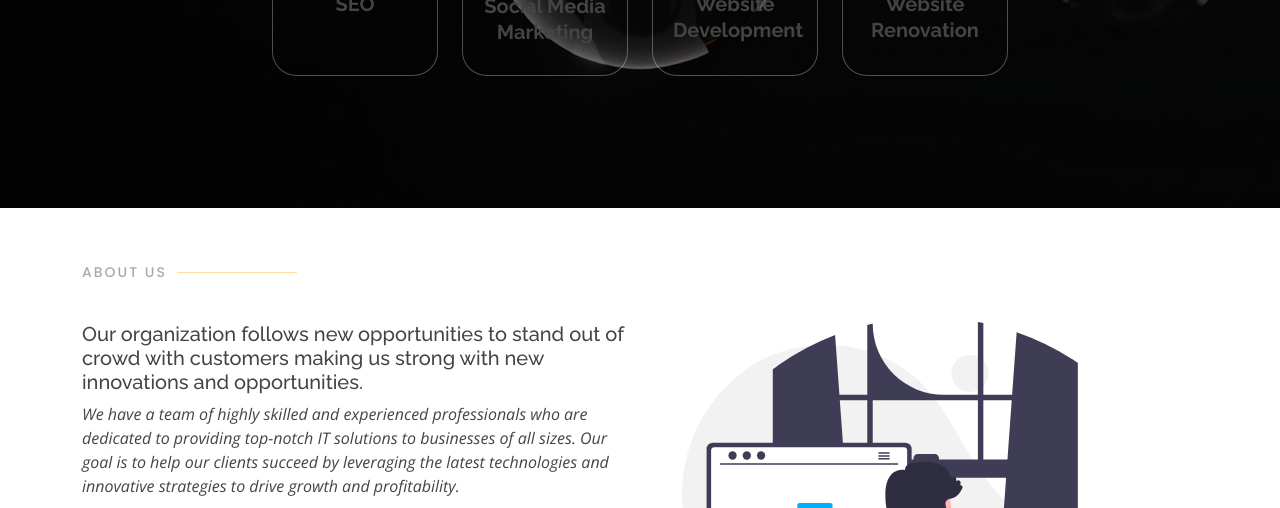
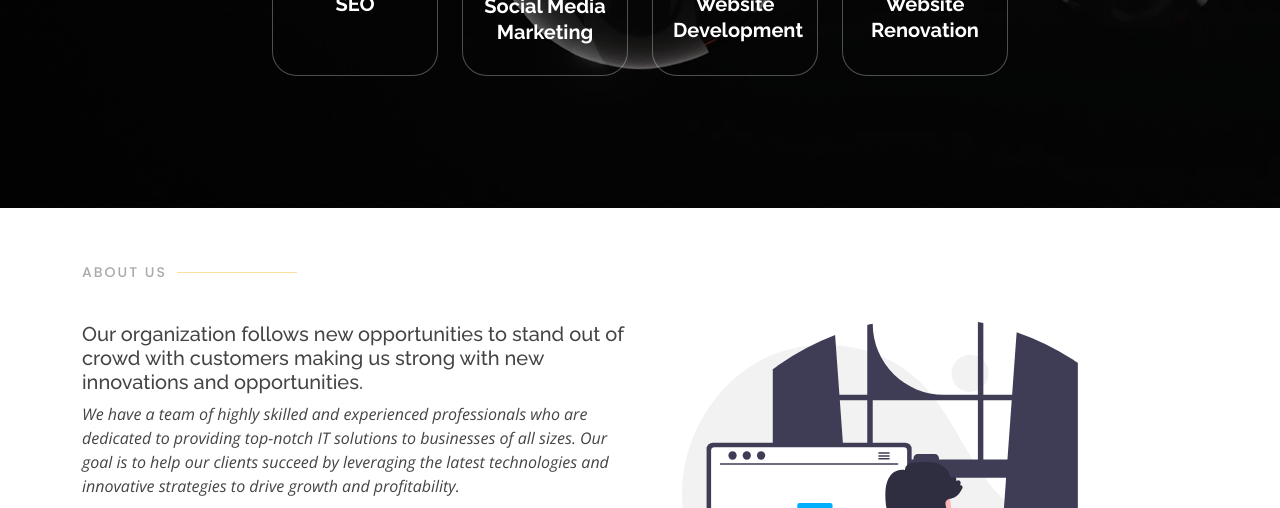
Before and after one commit to Sonooo/startupwebsite, a plain HTML site: page index.html in a window 1280 px wide. Shown: the part 592-1100 px from the top of the page. Drawn offline with nearby package versions, Linux system fonts and the light colour scheme.

Commit message:
changes revert

```diff
--- a/index.html
+++ b/index.html
@@ -93,27 +93,27 @@
         <div class="col-xl-2 col-md-4">
           <div class="icon-box">
             <i class="bi bi-google"></i>
-            <h3>
+            <h3><a href="">
               SEO
-            </h3>
+            </a></h3>
           </div>
         </div>
         <div class="col-xl-2 col-md-4">
           <div class="icon-box">
             <i class="bx bxl-dribbble"></i>
-            <h3>Social Media Marketing</h3>
+            <h3><a href="">Social Media Marketing</a></h3>
           </div>
         </div>
         <div class="col-xl-2 col-md-4">
           <div class="icon-box">
             <i class="bi bi-braces-asterisk"></i>
-            <h3>Website Development</h3>
+            <h3><a href="">Website Development</a></h3>
           </div>
         </div>
         <div class="col-xl-2 col-md-4">
           <div class="icon-box">
             <i class="bi bi-brush"></i>
-            <h3>Website Renovation</h3>
+            <h3><a href="">Website Renovation</a></h3>
           </div>
         </div>
         <!-- <div class="col-xl-2 col-md-4">
```
